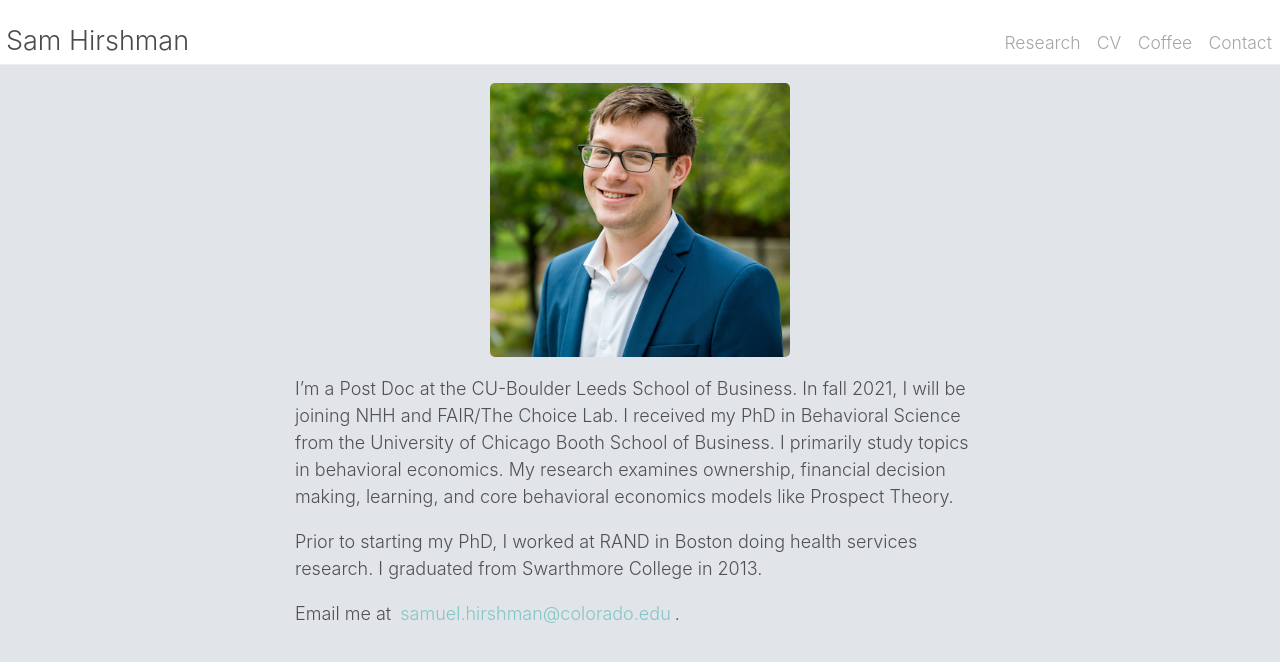
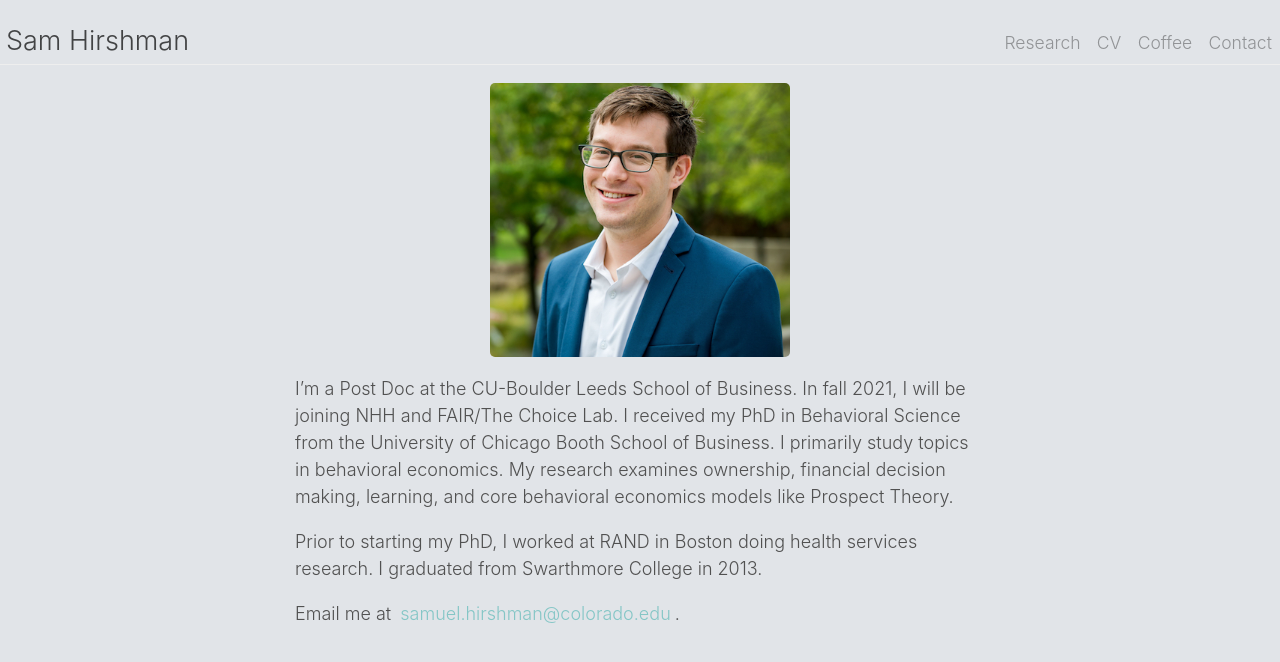
Before and after one commit to shirshma/shirshma.github.io, a Jekyll site: the page built from index.md, in a window 1280 px wide. Shown: the top 662 px of the page. Built offline with Jekyll 4.4.1, drawn with Linux system fonts in a browser that asks for light colours.

Commit message:
Update _masthead.scss

```diff
--- a/_sass/_masthead.scss
+++ b/_sass/_masthead.scss
@@ -5,7 +5,7 @@
 header {
   margin-bottom: 1rem;
   padding-top: 1rem;
-  background-color: #FFFFFF;
+  background-color: $body-bg;
 }
 
 header hr {
```
